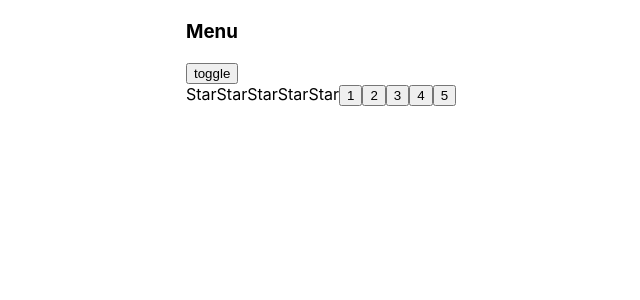
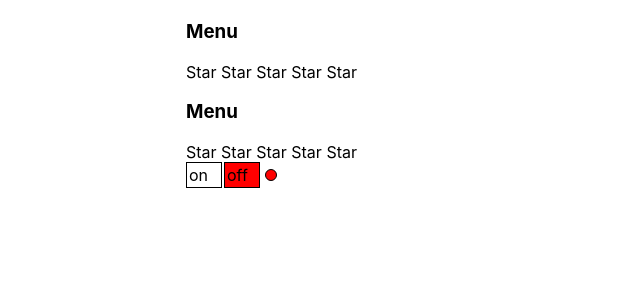
Before and after one commit to HAROSHII232/react-kabzda-practice, a React (Create React App) app: page / in a window 1280 px wide. Shown: the top 300 px of the page, without its empty margins (154-794 px from the left). Built offline with nearby package versions, Linux system fonts and the light colour scheme.

Commit message:
add controled accordion

```diff
--- a/src/App.tsx
+++ b/src/App.tsx
@@ -1,28 +1,29 @@
+import { useState } from "react";
 import "./App.css";
-/* import { Accordion } from "./components/accordion/Accordion"; */
+import { Accordion } from "./components/accordion/Accordion";
 import { UncontrolledAccordion } from "./components/accordion/UncontrolledAccordion";
+import { Rating, RatingValueType } from "./components/rating/Rating";
 import { UncontrolledRating } from "./components/rating/UncontrolledRating";
-/* import { OnOff } from "./components/onOff/OnOff";
-import { Rating } from "./components/rating/Rating"; */
+import { OnOff } from "./components/onOff/OnOff";
 
 function App() {
+  const [ratingValue, setRatingValue] = useState<RatingValueType>(0);
+  const [accordionCollapsed, setAccordionCollapsed] = useState(true);
+
   return (
     <div className="App">
       <UncontrolledAccordion titleValue="Menu" />
       <UncontrolledRating />
 
-      {/* <Accordion titleValue="Menu" collapsed={true} />
-      <Accordion titleValue="Users" collapsed={false} />
+      <Accordion
+        titleValue={"Menu"}
+        onClick={() => setAccordionCollapsed(!accordionCollapsed)}
+        accordionCollapsed={accordionCollapsed}
+      />
+      <Rating value={ratingValue} onClick={setRatingValue} />
 
-      <Rating value={0} />
-      <Rating value={1} />
-      <Rating value={2} />
-      <Rating value={3} />
-      <Rating value={4} />
-      <Rating value={5} />
-
-      <OnOff isActive={true} />
-      <OnOff /> */}
+      {/*       <OnOff isActive={true} /> */}
+      <OnOff />
     </div>
   );
 }
--- a/src/components/accordion/Accordion.tsx
+++ b/src/components/accordion/Accordion.tsx
@@ -1,23 +1,30 @@
 type AccordionPropsType = {
   titleValue: string;
-  collapsed: boolean;
+  accordionCollapsed: boolean;
+  onClick: () => void;
 };
 
 type AccordionTitlePropsType = {
   title: string;
+  onClick: () => void;
 };
 
-export const Accordion = ({ titleValue, collapsed }: AccordionPropsType) => {
+export const Accordion = ({
+  titleValue,
+  onClick,
+  accordionCollapsed,
+}: AccordionPropsType) => {
   return (
     <div>
-      <AccordionTitle title={titleValue} />
-      {!collapsed && <AccordionBody />}
+      <AccordionTitle title={titleValue} onClick={onClick} />
+      {!accordionCollapsed && <AccordionBody />}
     </div>
   );
 };
 
-const AccordionTitle = ({ title }: AccordionTitlePropsType) => {
-  return <h3>{title}</h3>;
+const AccordionTitle = ({ title, onClick }: AccordionTitlePropsType) => {
+  const onClickHandler = () => onClick();
+  return <h3 onClick={onClickHandler}>{title}</h3>;
 };
 
 const AccordionBody = () => {
--- a/src/components/accordion/UncontrolledAccordion.tsx
+++ b/src/components/accordion/UncontrolledAccordion.tsx
@@ -6,7 +6,7 @@ type AccordionPropsType = {
 
 type AccordionTitlePropsType = {
   title: string;
-  toggleAccordion: () => void;
+  onClick: () => void;
 };
 
 export const UncontrolledAccordion = ({ titleValue }: AccordionPropsType) => {
@@ -15,24 +15,14 @@ export const UncontrolledAccordion = ({ titleValue }: AccordionPropsType) => {
 
   return (
     <div>
-      <AccordionTitle title={titleValue} toggleAccordion={toggleAccordion} />
-      <button
-        onClick={() => {
-          setCollapsed(!collapsed);
-        }}
-      >
-        toggle
-      </button>
+      <AccordionTitle title={titleValue} onClick={toggleAccordion} />
       {collapsed && <AccordionBody />}
     </div>
   );
 };
 
-const AccordionTitle = ({
-  title,
-  toggleAccordion,
-}: AccordionTitlePropsType) => {
-  return <h3 onClick={toggleAccordion}>{title}</h3>;
+const AccordionTitle = ({ title, onClick }: AccordionTitlePropsType) => {
+  return <h3 onClick={onClick}>{title}</h3>;
 };
 
 const AccordionBody = () => {
--- a/src/components/rating/Rating.tsx
+++ b/src/components/rating/Rating.tsx
@@ -1,31 +1,31 @@
+export type RatingValueType = 0 | 1 | 2 | 3 | 4 | 5;
+
 type RatingPropsType = {
-  value: 0 | 1 | 2 | 3 | 4 | 5;
+  value: RatingValueType;
+  onClick: (value: RatingValueType) => void;
 };
 
 type StarPropsType = {
   selected: boolean;
+  onClick: (value: RatingValueType) => void;
+  value: RatingValueType;
 };
 
-export const Rating = ({ value }: RatingPropsType) => {
+export const Rating = ({ value, onClick }: RatingPropsType) => {
   return (
     <div>
-      <Star selected={value > 0} />
-      <Star selected={value > 1} />
-      <Star selected={value > 2} />
-      <Star selected={value > 3} />
-      <Star selected={value > 4} />
+      <Star selected={value > 0} onClick={onClick} value={1} />
+      <Star selected={value > 1} onClick={onClick} value={2} />
+      <Star selected={value > 2} onClick={onClick} value={3} />
+      <Star selected={value > 3} onClick={onClick} value={4} />
+      <Star selected={value > 4} onClick={onClick} value={5} />
     </div>
   );
 };
 
-const Star = ({ selected }: StarPropsType) => {
-  if (selected) {
-    return (
-      <span>
-        <b>Star </b>
-      </span>
-    );
-  } else {
-    return <span>Star </span>;
-  }
+const Star = ({ selected, onClick, value }: StarPropsType) => {
+  const onClickHandler = () => onClick(value);
+  return (
+    <span onClick={onClickHandler}>{selected ? <b>Star </b> : "Star "}</span>
+  );
 };
--- a/src/components/rating/UncontrolledRating.tsx
+++ b/src/components/rating/UncontrolledRating.tsx
@@ -2,6 +2,8 @@ import { useState } from "react";
 
 type StarPropsType = {
   selected: boolean;
+  setValue: (value: 1 | 2 | 3 | 4 | 5) => void;
+  value: 1 | 2 | 3 | 4 | 5;
 };
 
 export const UncontrolledRating = () => {
@@ -9,26 +11,20 @@ export const UncontrolledRating = () => {
 
   return (
     <div>
-      <Star selected={value > 0} />
-      <Star selected={value > 1} />
-      <Star selected={value > 2} />
-      <Star selected={value > 3} />
-      <Star selected={value > 4} />
-      <button onClick={() => setValue(1)}>1</button>
-      <button onClick={() => setValue(2)}>2</button>
-      <button onClick={() => setValue(3)}>3</button>
-      <button onClick={() => setValue(4)}>4</button>
-      <button onClick={() => setValue(5)}>5</button>
+      <Star selected={value > 0} setValue={setValue} value={1} />
+      <Star selected={value > 1} setValue={setValue} value={2} />
+      <Star selected={value > 2} setValue={setValue} value={3} />
+      <Star selected={value > 3} setValue={setValue} value={4} />
+      <Star selected={value > 4} setValue={setValue} value={5} />
     </div>
   );
 };
 
-const Star = ({ selected }: StarPropsType) => {
-  return selected ? (
-    <span>
-      <b>Star</b>
+const Star = ({ selected, setValue, value }: StarPropsType) => {
+  const starOnClickHandler = () => setValue(value);
+  return (
+    <span onClick={starOnClickHandler}>
+      {selected ? <b>Star </b> : "Star "}
     </span>
-  ) : (
-    <span>Star</span>
   );
 };
```
